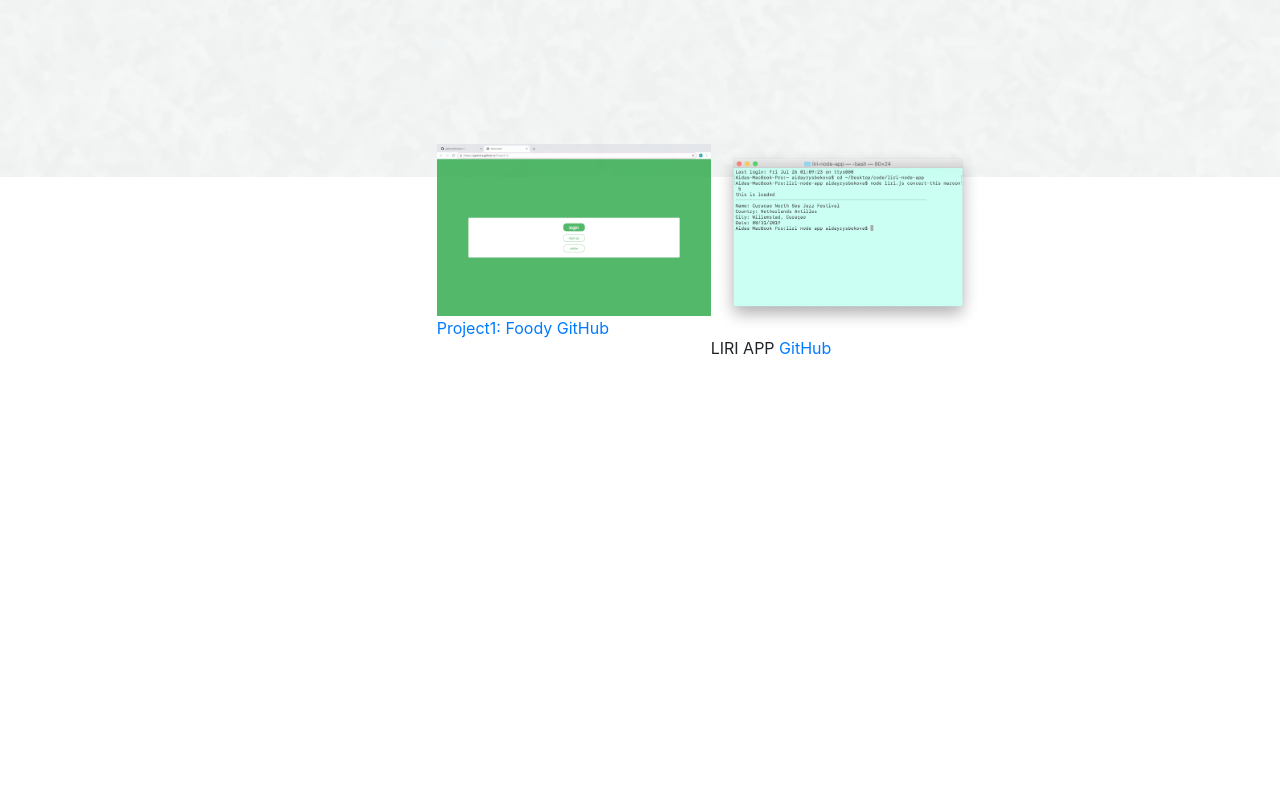
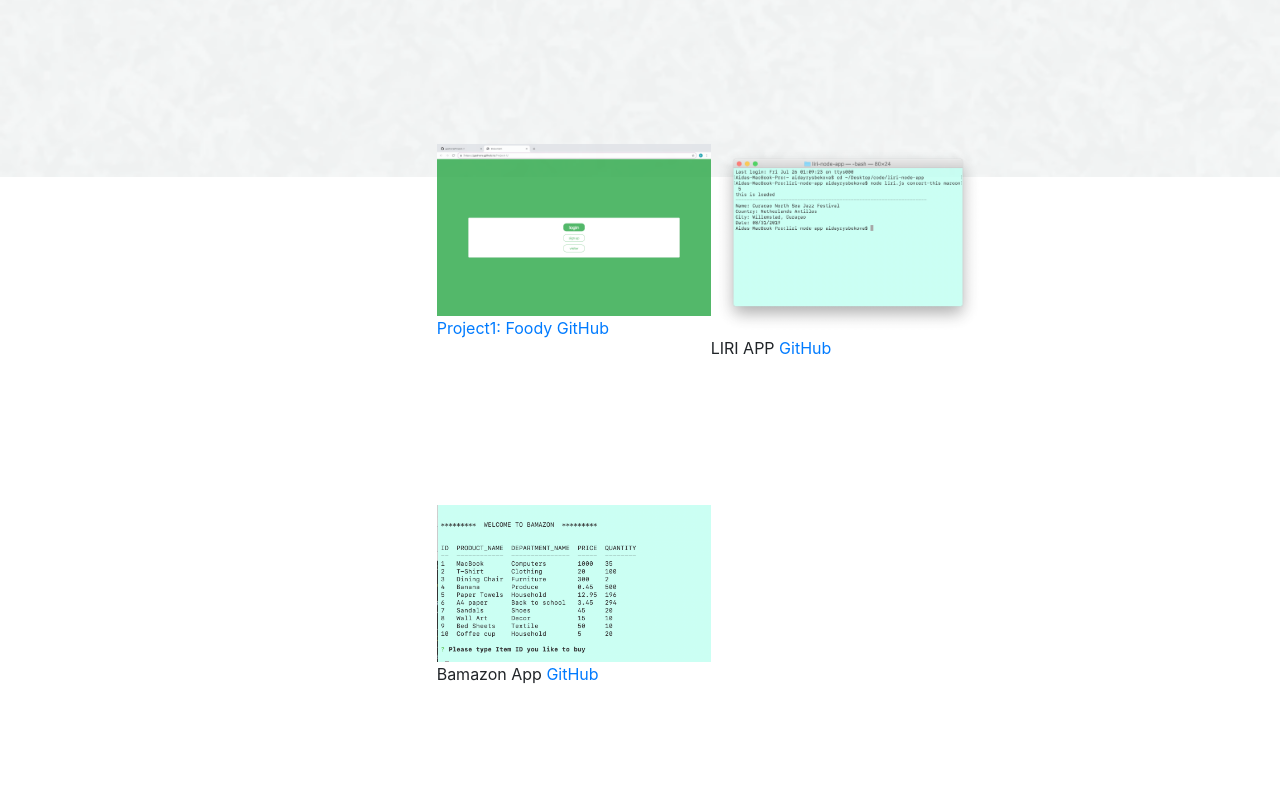
Before and after one commit to aidiko20/updated-Portfolio, a plain HTML site: page index.html in a window 1280 px wide. Shown: the part 1103-1892 px from the top of the page. Before the commit the page ends 1588 px from the top, so only its background shows below. Drawn offline with nearby package versions, Linux system fonts and the light colour scheme.

Commit message:
added bamazon app

```diff
--- a/index.html
+++ b/index.html
@@ -103,16 +103,15 @@
             <a href="https://github.com/aidiko20/liri-node-app">GitHub</a>
         </div>
 
+
+        <div class="work">
+          <img src="assets/images/ScreenShotofTable.png">
+            <span class="label">Bamazon App</span>
+            <a href="https://github.com/aidiko20/bamazon">GitHub</a>
+        </div>
+
       </section>
-
-
-
-
     </div>
-
-
-
-
   </div>
   <div class="footer fixed-bottom">
     <div class="myFooter">
```
Also changed, not shown: assets/images/ScreenShotofTable.png (added), 2 other files.
